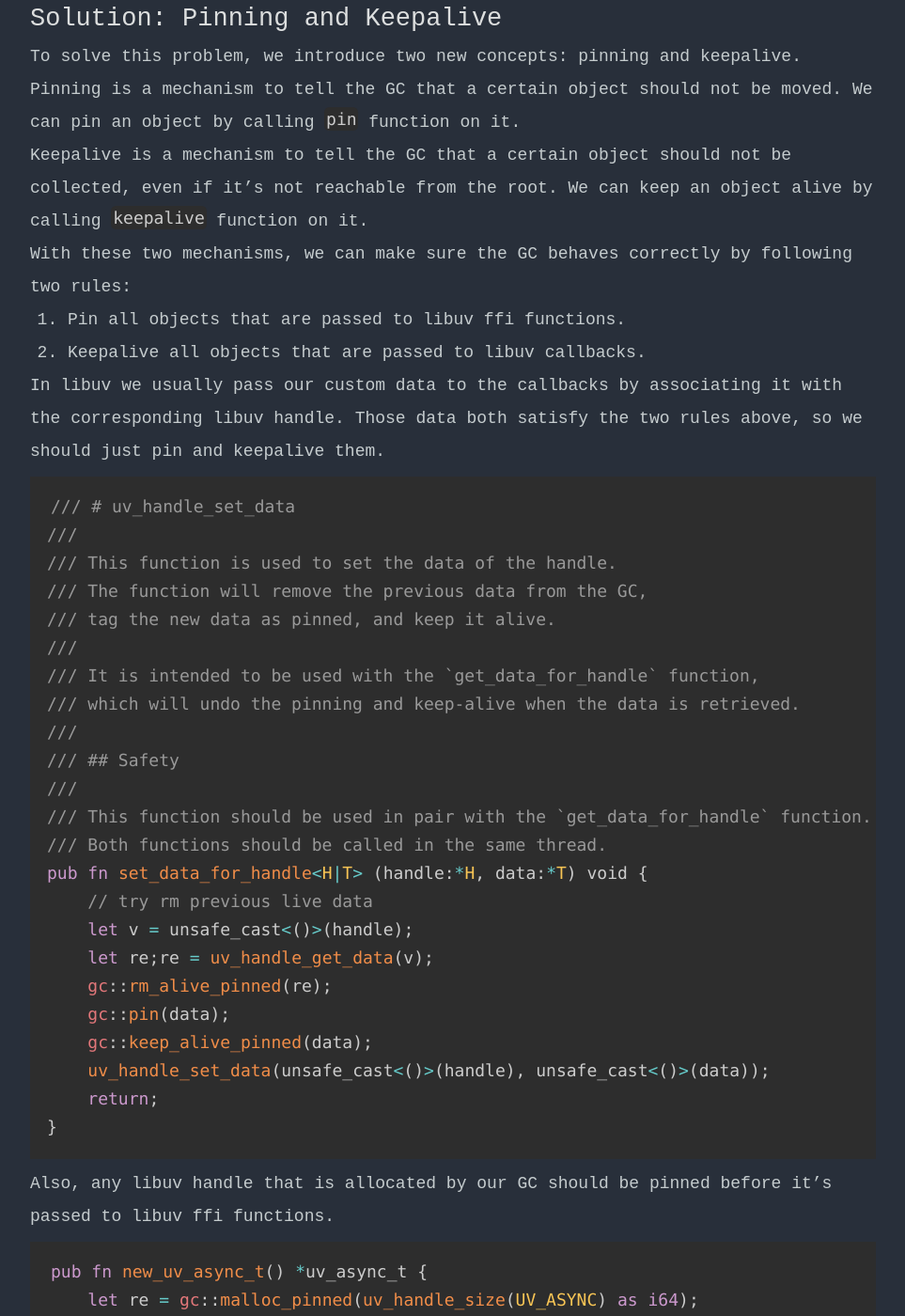
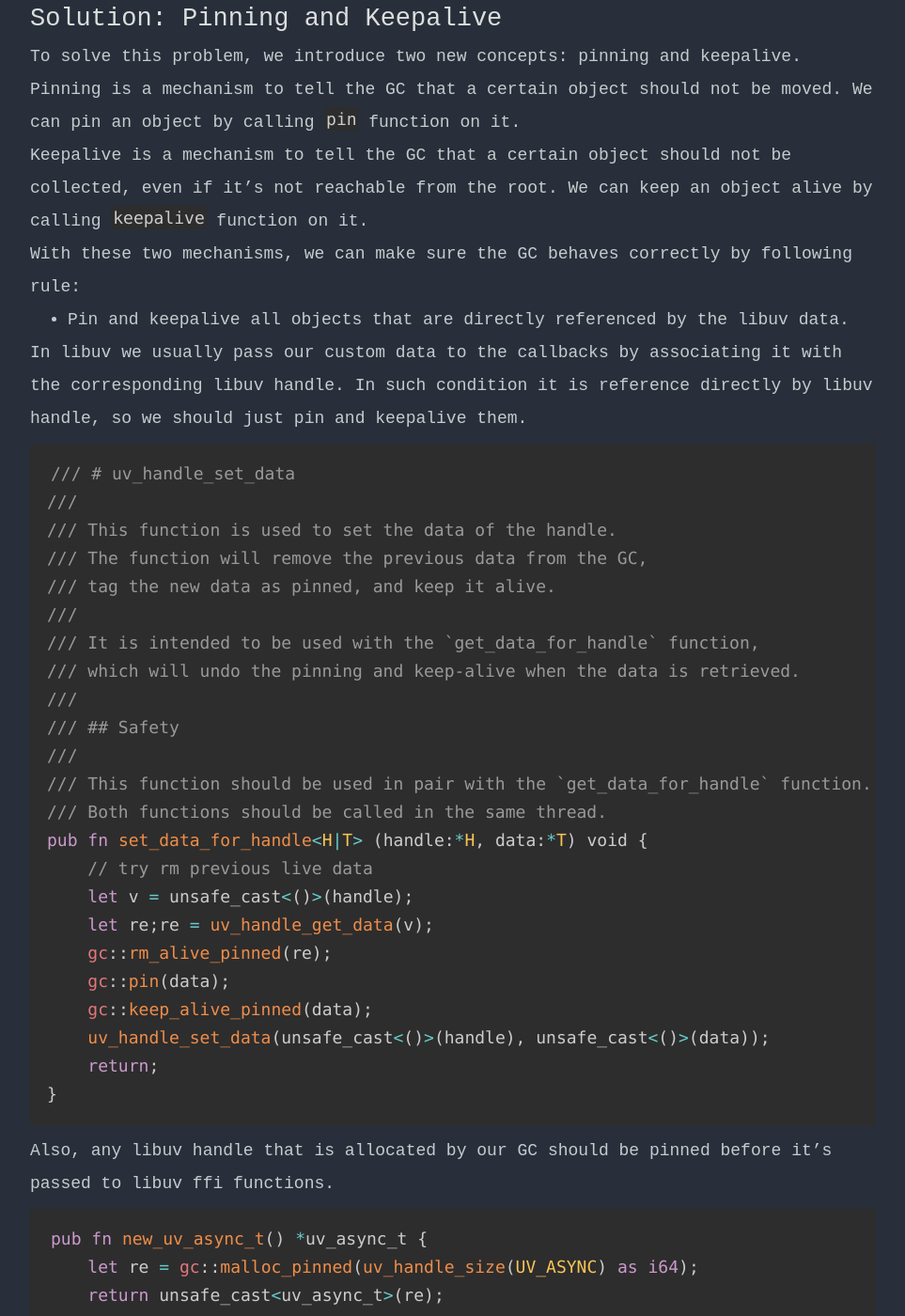
Before and after one commit to Chronostasys/chronostasys.github.io, a Jekyll site: the page built from pivot-lang/_posts/2024-09-14-GC-And-Async.md, in a window 1280 px wide and 1400 px high, scrolled down 1341 px. Shown: the whole window at 94% size, without its empty margins (158-1121 px from the left). Built offline with Jekyll 4.4.1, drawn with Linux system fonts in a browser that asks for light colours; some of the changed text lies outside the part shown.

Commit message:
update: pivot lang link & correct some mistakes

````diff
--- a/pivot-lang/_posts/2024-09-14-GC-And-Async.md
+++ b/pivot-lang/_posts/2024-09-14-GC-And-Async.md
@@ -30,12 +30,11 @@ Pinning is a mechanism to tell the GC that a certain object should not be moved.
 
 Keepalive is a mechanism to tell the GC that a certain object should not be collected, even if it's not reachable from the root. We can keep an object alive by calling `keepalive` function on it.
 
-With these two mechanisms, we can make sure the GC behaves correctly by following two rules:
+With these two mechanisms, we can make sure the GC behaves correctly by following rule:
 
-1. Pin all objects that are passed to libuv ffi functions.
-2. Keepalive all objects that are passed to libuv callbacks.
+* Pin and keepalive all objects that are directly referenced by the libuv data.
 
-In libuv we usually pass our custom data to the callbacks by associating it with the corresponding libuv handle. Those data both satisfy the two rules above, so we should just pin and keepalive them.
+In libuv we usually pass our custom data to the callbacks by associating it with the corresponding libuv handle. In such condition it is reference directly by libuv handle, so we should just pin and keepalive them.
 
 ```rust
 /// # uv_handle_set_data
@@ -71,3 +70,7 @@ pub fn new_uv_async_t() *uv_async_t {
     return unsafe_cast<uv_async_t>(re);
 }
 ```
+
+Some may argue that if the libuv handle itself is alloced and managed by the GC, is it necessary to pin and keepalive the data associated with it?
+The answer is yes, because we are allocating the handle as an `atomic` object, which means the GC has no knowledge of the internal structure of the handle,
+making it impossible to update the pointers inside the handle when it's moved.
````
Also changed, not shown: index.md (+1 -1 lines).
